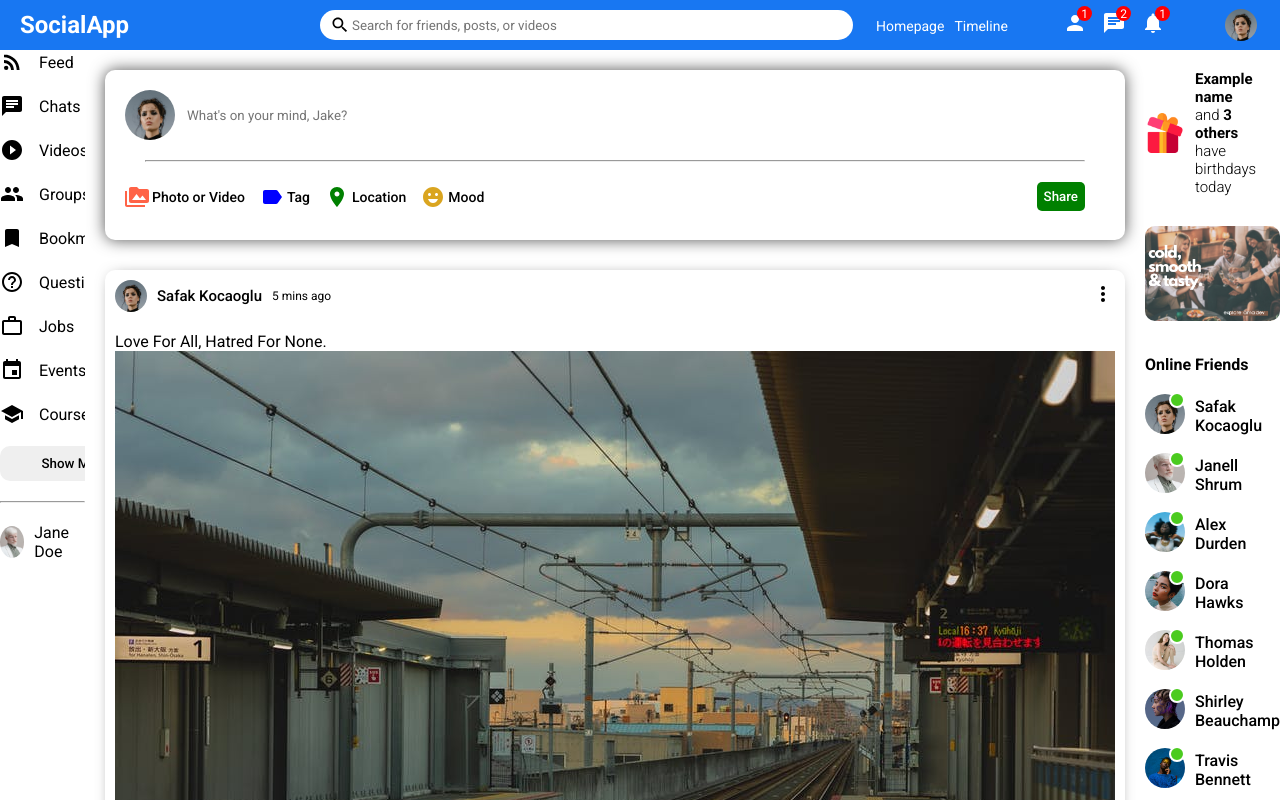
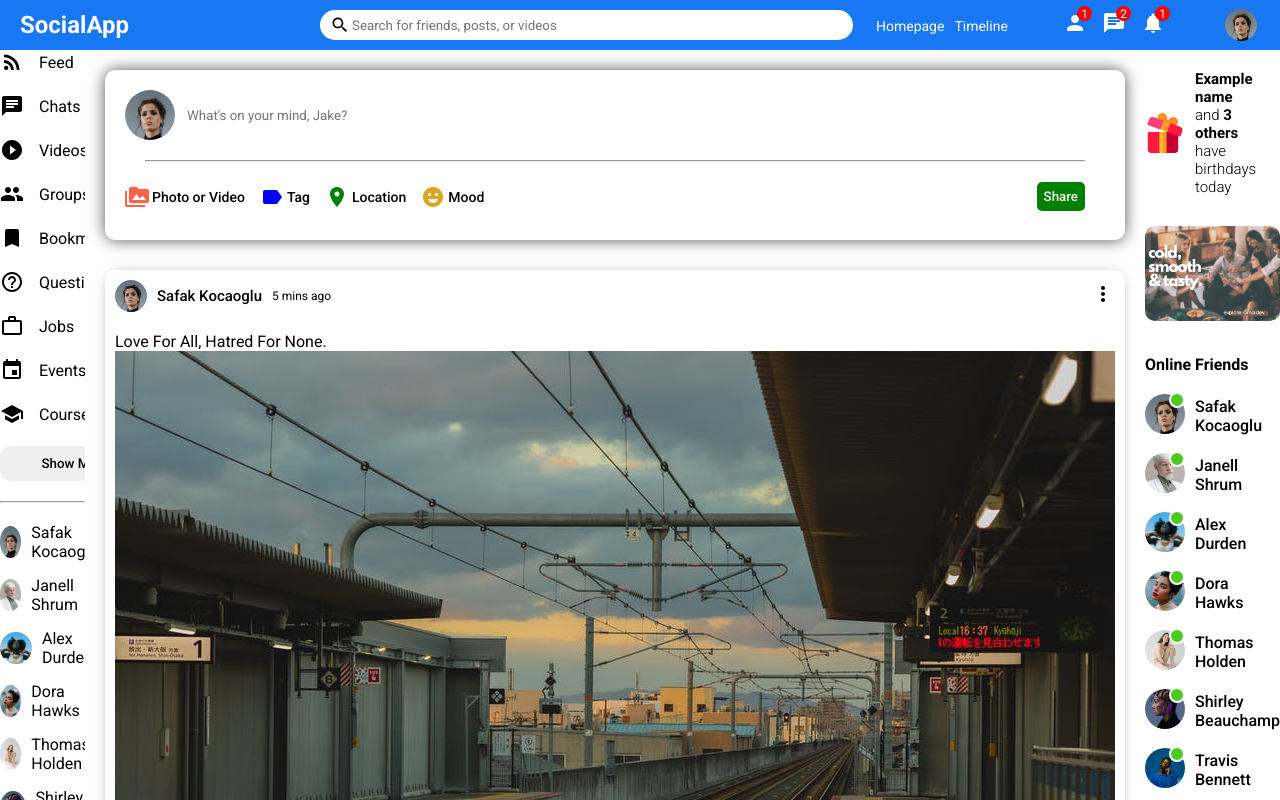
Before and after one commit to jschaefmn/social-media-app, a React (Create React App) app in the folder client/: page / in a window 1280 px wide. Shown: the top 800 px of the page. Built offline with nearby package versions, Linux system fonts and the light colour scheme.

Commit message:
finished adding dynamic data to close friends list in sidebar

```diff
--- a/client/src/components/closeFriends/CloseFriends.jsx
+++ b/client/src/components/closeFriends/CloseFriends.jsx
@@ -0,0 +1,10 @@
+import './closeFriends.css';
+
+export default function CloseFriends({ user }) {
+  return (
+    <li className='sidebarFriend'>
+    <img className='sidebarFriendImg' src={user.profilePicture} alt='' />
+    <span className="sidebarFriendName">{user.username}</span>
+  </li>
+  )
+}
--- a/client/src/components/closeFriends/closeFriends.css
+++ b/client/src/components/closeFriends/closeFriends.css
@@ -0,0 +1,13 @@
+.sidebarFriend {
+  display: flex;
+  align-items: center;
+  margin-bottom: 15px;
+}
+
+.sidebarFriendImg {
+  width: 32px;
+  height: 32px;
+  border-radius: 50%;
+  object-fit: cover;
+  margin-right: 10px;
+}
--- a/client/src/components/sidebar/Sidebar.jsx
+++ b/client/src/components/sidebar/Sidebar.jsx
@@ -10,6 +10,8 @@ import {
   WorkOutline,
 } from '@mui/icons-material';
 import './sidebar.css';
+import { Users } from '../../dummyData';
+import CloseFriends from '../closeFriends/CloseFriends';
 
 export default function Sidebar() {
   return (
@@ -56,10 +58,9 @@ export default function Sidebar() {
         <button className='sidebarButton'>Show More</button>
         <hr className='sidebarHr' />
         <ul className='sidebarFriendList'>
-          <li className='sidebarFriend'>
-            <img className='sidebarFriendImg' src='/assets/person/2.jpeg' alt='' />
-            <span className="sidebarFriendName">Jane Doe</span>
-          </li>
+          {Users.map(u => (
+            <CloseFriends key={u.id} user={u} />
+          ))}
         </ul>
       </div>
     </div>
--- a/client/src/components/sidebar/sidebar.css
+++ b/client/src/components/sidebar/sidebar.css
@@ -56,17 +56,3 @@
   margin: 0;
   list-style: none;
 }
-
-.sidebarFriend {
-  display: flex;
-  align-items: center;
-  margin-bottom: 15px;
-}
-
-.sidebarFriendImg {
-  width: 32px;
-  height: 32px;
-  border-radius: 50%;
-  object-fit: cover;
-  margin-right: 10px;
-}
```
